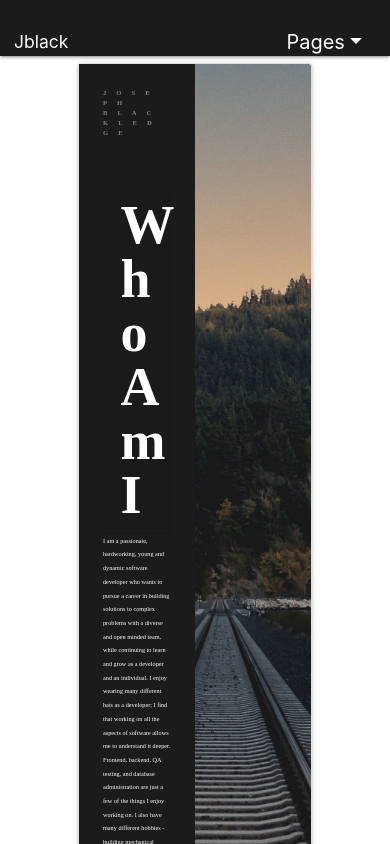
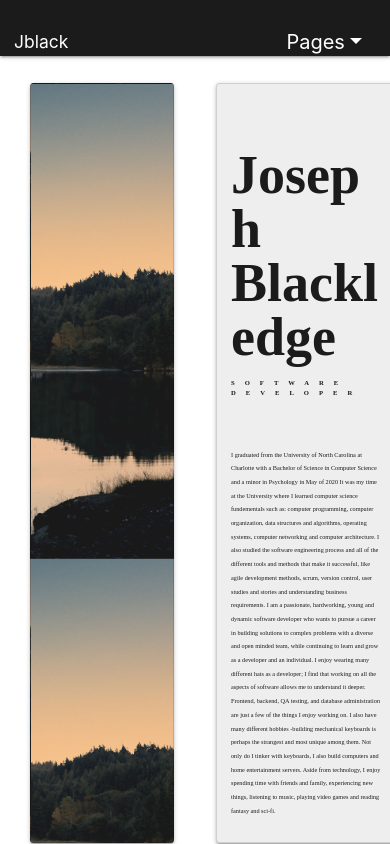
Before and after one commit to BlueDiablos/jblack_dev, a React (Create React App) app: page /about in a window 390 px wide. Shown: the top 844 px of the page. Built offline with nearby package versions, Linux system fonts and the light colour scheme.

Commit message:
pane component redesign
should scale better for mobile screens

```diff
--- a/src/components/Pane.css
+++ b/src/components/Pane.css
@@ -1,51 +1,24 @@
+.wrapper > div{
+  background: #eee;
+  padding: 1em;
+  height: 90vh;
 
-.slide {
-  display: flex;
-  justify-content: center;
-  align-items: center;
-  flex-wrap: wrap;
-  flex-direction: column;
-  width: 100%;
-  height: 100%;
 }
-.card {
-  width: 60vw;
-  height: 900px;
-  display: flexbox;
-  background: #fff;
+.wrapper > div:nth-child(odd){
+  background-image: url("../assets/images/eveninghorizon.jpg");
+  background-size: 90vmax auto;
+}
+.wrapper{
+  padding-top: 20px;
+  padding-left: 30px;
+  display: grid;
+  grid-template-columns: 40% 50%;
+  grid-column-gap: 3em;
+  grid-row-gap: 1em;
 
 }
 
-.card-img {
-  background-position: center;
-  width: 100%;
-  height: 100%;
-  background-size: cover;
-  background-repeat: no-repeat;
-}
-
-#img1 {
-  min-height: 100%;
-  background-image: url("../assets/images/eveninghorizon.jpg");
-}
-
-
-.card-content {
-  padding: 10% 5%;
-  box-sizing: border-box;
-  width: 50%;
-  height: 100%;
-  background: #1b1b1b;
-}
-.card-theme {
-  font-weight: 900;
-  font-size: 1.7vmin;
-  text-transform: uppercase;
-  font-family: Poppins;
-  letter-spacing: 10px;
-  color: grey;
-}
-.card-header {
+.title{
   font-weight: 700;
   font-size: 54px;
   text-transform: capitalize;
@@ -53,36 +26,23 @@
   margin: 3vmin 0 3.5vmin;
   margin-top: 50px;
   font-family: Poppins;
-  color: #fff;
+  color: #1b1b1b;
+
 }
-.card-paragraph {
+.header{
+  font-weight: 900;
+  font-size: 1.7vmin;
+  text-transform: uppercase;
+  font-family: Poppins;
+  letter-spacing: 10px;
+  color: #1b1b1b;
+  margin-bottom: 50px;
+}
+.paragraph{
   font-size: 1.6vmin;
   line-height: 2.2;
   font-weight: 300;
   margin-bottom: 2.5vmin;
-  color: #fff;
+  color: #1b1b1b;
   font-family: Poppins;
 }
-.card-link {
-  color: #fff;
-  font-family: Poppins;
-  font-size: 1.8vmin;
-  display: block;
-  cursor: pointer;
-  opacity: 0.7;
-  transition: opacity 0.3s ease;
-}
-/*going to need to edit this for mobile - cards do not scale properly*/
-@media screen and (max-width: 600px){
-
-
-}
-/*for vertical displays*/
-@media screen and (min-height: 1400px){
-  .card{
-    width: 60vw;
-    height: 1400px;
-    display: flexbox;
-    background: #fff;
-  }
-}
--- a/src/components/Pane.js
+++ b/src/components/Pane.js
@@ -3,23 +3,19 @@ import "./Pane.css";
 import { Container } from "react-bootstrap";
 import { Row } from "react-bootstrap";
 
-
 function Pane(props) {
   return (
+    <div className="wrapper">
+       <div className="card">
 
-    <div className="slide">
+      </div>
       <div className="card">
-        <div className="card-img" id="img1">
-          <div className="card-content">
-            <p className="card-theme">{props.info.title}</p>
-            <h2 className="card-header">{props.info.header}</h2>
-            <p className="card-paragraph">{props.info.body}</p>
-          </div>
-        </div>
+        <h2 className="title">{props.info.title}</h2>
+        <p className="header"> {props.info.header}</p>
+        <p className="paragraph">{props.info.body}</p>
       </div>
+
     </div>
-
-
   );
 }
 export default Pane;
--- a/src/pages/AboutPage.js
+++ b/src/pages/AboutPage.js
@@ -14,24 +14,22 @@ class AboutPage extends React.Component {
         {
           id: 0,
           title: "Joseph Blackledge",
-          header: "Who Am I",
+          header: "Software Developer",
           body:
-            "I am a passionate, hardworking, young and dynamic software developer who wants to pursue a career in building solutions to complex problems with a diverse and open minded team, while continuing to learn and grow as a developer and an individual."
+            "I graduated from the University of North Carolina at Charlotte with a Bachelor of Science in Computer Science and a minor in Psychology in May of 2020"
+            + " It was my time at the University where I learned computer science fundementals such as: computer programming, computer organization, data structures and algorithms, operating systems, computer networking and computer architecture."
+            + " I also studied the software engineering process and all of the different tools and methods that make it successful, like agile development methods, scrum, version control, user studies and stories and understanding business requirements."
+            +" I am a passionate, hardworking, young and dynamic software developer who wants to pursue a career in building solutions to complex problems with a diverse and open minded team, while continuing to learn and grow as a developer and an individual."
             + " I enjoy wearing many different hats as a developer; I find that working on all the aspects of software allows me to understand it deeper."
             + " Frontend, backend, QA testing, and database administration are just a few of the things I enjoy working on. I also have many different hobbies -building mechanical keyboards is perhaps the strangest and most unique among them."
             + " Not only do I tinker with keyboards, I also build computers and home entertainment servers. Aside from technology, I enjoy spending time with friends and family, experiencing new things, listening to music, playing video games"
             + " and reading fantasy and sci-fi."
-        },
-        {
-          id: 1,
-          title: "UNCC",
-          header: "Education and Experience",
-          body:
-            "I Graduated from the University of North Carolina at Charlotte with a Bachelors of Science in Computer Science and a Minor in Psychology in May of 2020. " +
-            " Here I learned the Computer Science fundementals such as: computer programming, computer organization, data structures and algorithms, operating systems and computer networking."
-            + " I also studied the software engineering process and the different methods and frameworks that help make it successful, like Agile development, Scrum methodologies and version control."
 
         },
+
+
+
+
       ]
     };
   }
```
